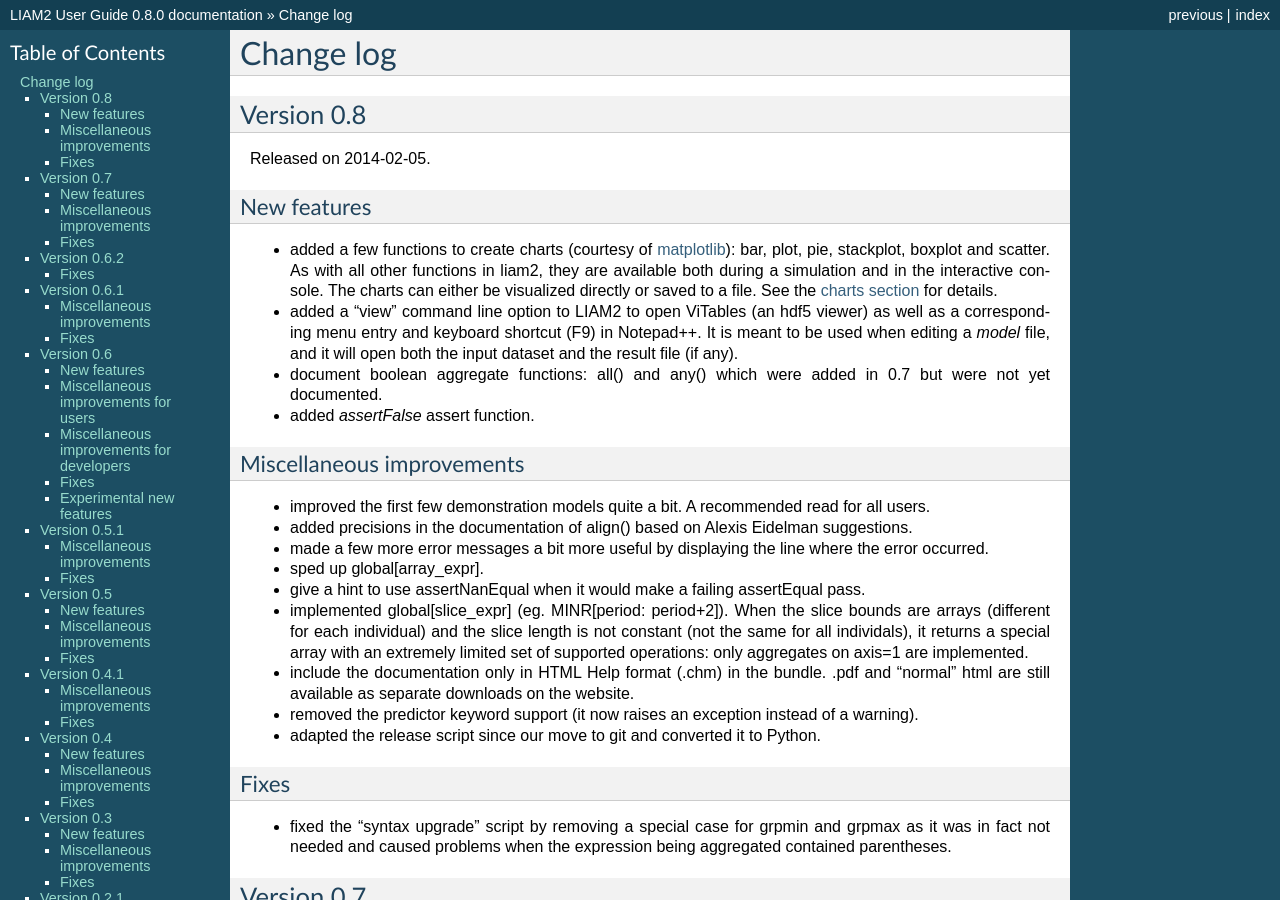
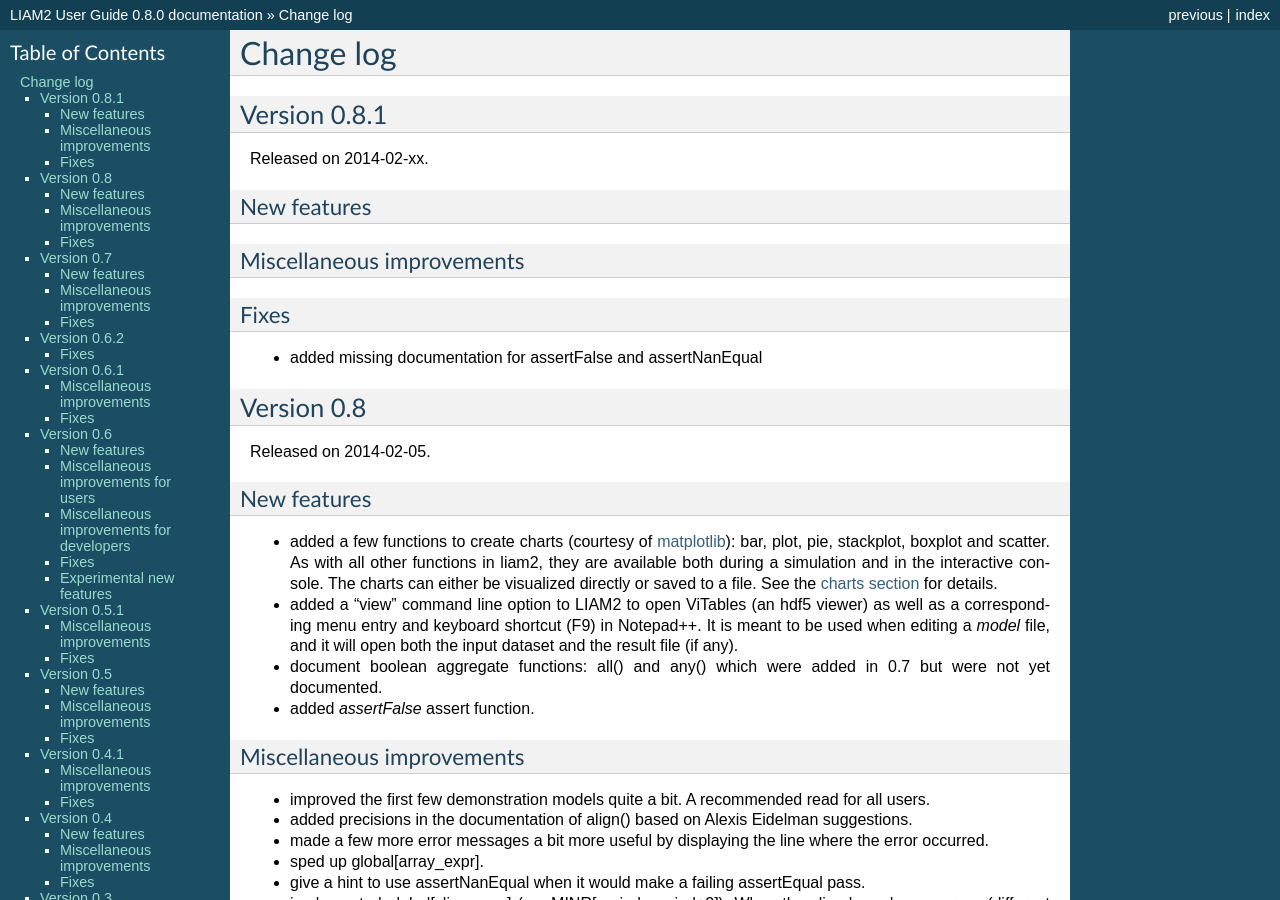
Before and after one commit to liam2/liam2, a Sphinx documentation site: the page built from doc/usersguide/source/changes.rst, in a window 1280 px wide and 900 px high. Built offline with Sphinx 7.4.7, drawn with Linux system fonts in a browser that asks for light colours; formulas are drawn with MathJax 3.

Commit message:
added missing documentation for assertFalse and assertNanEqual

```diff
--- a/doc/usersguide/source/changes.rst
+++ b/doc/usersguide/source/changes.rst
@@ -2,6 +2,14 @@
 
 Change log
 ##########
+
+Version 0.8.1
+=============
+
+Released on 2014-02-xx.
+
+.. include:: changes/version_0_8_1.rst
+
 
 Version 0.8
 ===========
--- /dev/null
+++ b/doc/usersguide/source/changes/version_0_8_1.rst
@@ -0,0 +1,10 @@
+New features
+------------
+
+Miscellaneous improvements
+--------------------------
+
+Fixes
+-----
+
+* added missing documentation for assertFalse and assertNanEqual
--- a/doc/usersguide/source/processes.rst
+++ b/doc/usersguide/source/processes.rst
@@ -1944,8 +1944,11 @@
 the :ref:`assertions-label` simulation option.
 
 - assertTrue(expr): evaluates the expression and check its result is True.
+- assertFalse(expr): evaluates the expression and check its result is False.
 - assertEqual(expr1, expr2): evaluates both expressions and check their
   results are equal.
+- assertNanEqual(expr1, expr2): evaluates both expressions and check their
+  results are equal, even in the presence of nans (because normally nan != nan).
 - assertEquiv(expr1, expr2): evaluates both expressions and check their
   results are equal tolerating a difference in shape (though they must be
   compatible).
```
